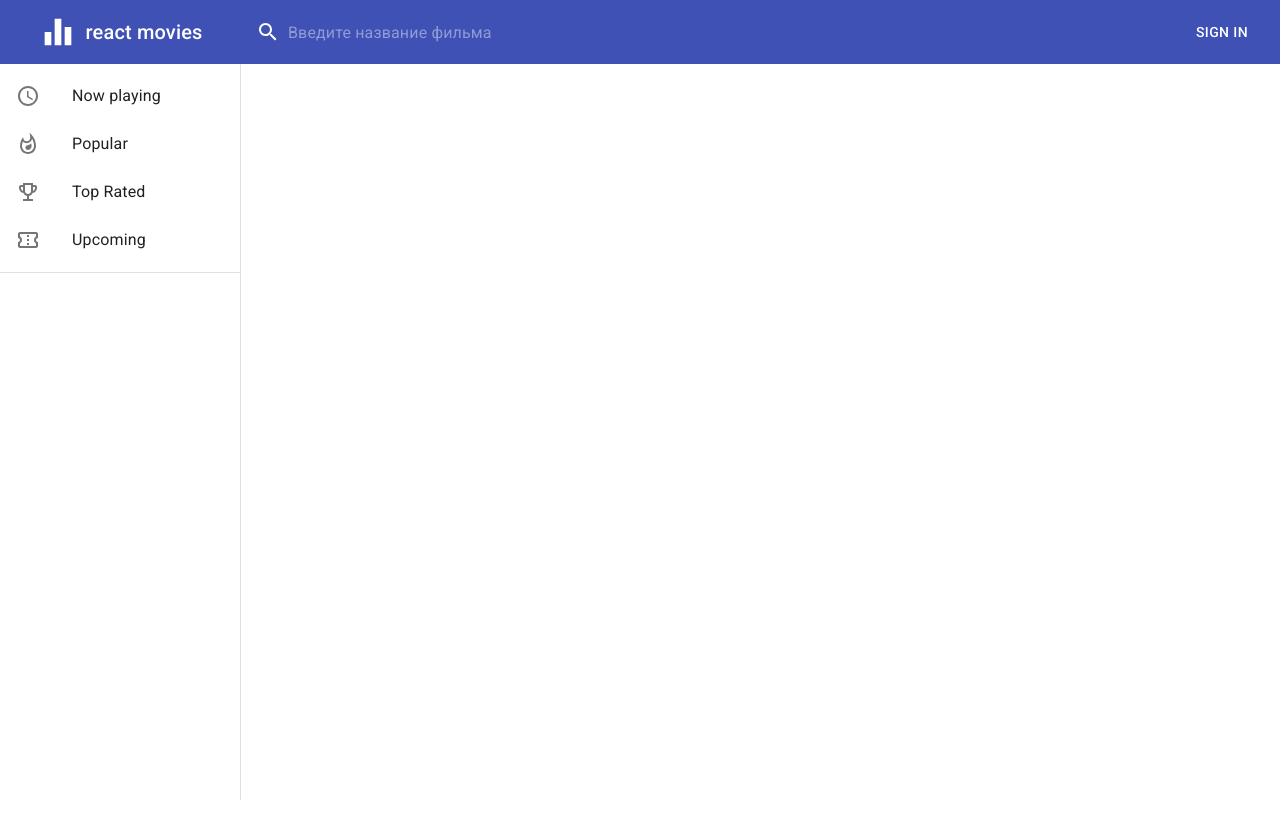
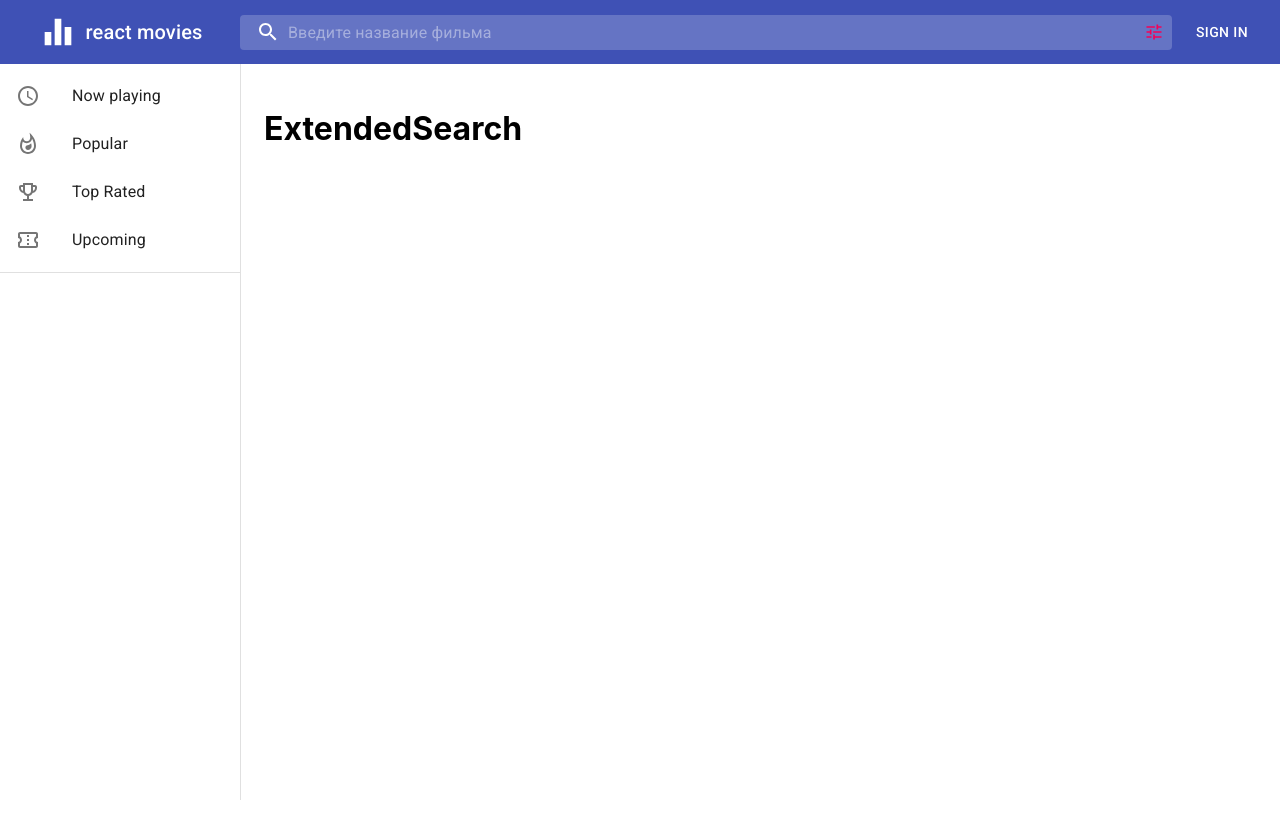
Before and after one commit to iv13-web/intensive-project, a React (Create React App) app: page /#/s in a window 1280 px wide. Shown: the top 838 px of the page. Built offline with nearby package versions, Linux system fonts and the light colour scheme.

Commit message:
added extended search icon to search bar

```diff
--- a/src/App.js
+++ b/src/App.js
@@ -10,6 +10,7 @@ import SignIn from './pages/SignIn'
 import SignUp from './pages/SignUp'
 import PrivateRoute from './components/PrivateRoute'
 import SearchResults from './pages/SearchResults'
+import ExtendedSearch from './pages/ExtendedSearch'
 
 export default function App() {
   const dispatch = useDispatch()
@@ -20,6 +21,7 @@ export default function App() {
       <Layout>
         <Switch>
           <Route exact path='/' component={Home}/>
+          <Route path='/s' component={ExtendedSearch}/>
           <Route path='/search' component={SearchResults}/>
           <PrivateRoute path='/favorite' component={Favorite}/>
           <Route path='/movie/:id/:tab/' component={Movie}/>
--- a/src/Layout/Header.js
+++ b/src/Layout/Header.js
@@ -25,6 +25,9 @@ const useStyles = makeStyles(theme => ({
 	toolbar: {
 		paddingLeft: 0,
 		position: 'relative',
+	},
+	authBtn: {
+		marginLeft: 'auto'
 	},
 	loader: {
 		position: 'absolute',
@@ -64,6 +67,7 @@ export default function Header({children}) {
 								aria-haspopup="true"
 								onClick={handleProfileMenuOpen}
 								color='inherit'
+								className={s.authBtn}
 							>
 								<AccountCircle />
 							</IconButton>
--- a/src/components/SearchBar.js
+++ b/src/components/SearchBar.js
@@ -6,6 +6,7 @@ import {useCallback, useEffect, useRef, useState} from 'react'
 import {useHistory, useLocation} from 'react-router-dom'
 import {useLazySearchMovieByNameQuery} from '../store/moviesApi'
 import {useDispatch, useSelector} from 'react-redux'
+import {Link as BrowserLink} from 'react-router-dom'
 import {
   setInputQuery,
   setSearchFetching,
@@ -13,24 +14,20 @@ import {
   setSuggestResults
 } from '../store/searchSlice'
 import useUpdatedEffect from '../hooks/useUpdatedEffect'
-import {Button} from '@material-ui/core'
+import {Button, IconButton} from '@material-ui/core'
+import TuneIcon from '@material-ui/icons/Tune'
 import Suggest from './Suggest'
 
 
 const useStyles = makeStyles((theme) => ({
+  form: {
+    flexGrow: 1,
+  },
   search: {
+    display: 'flex',
     position: 'relative',
     borderRadius: theme.shape.borderRadius,
-    '&:hover': {
-      backgroundColor: (validInput) => {
-        return validInput
-          ? alpha(theme.palette.common.white, 0.25)
-          : theme.palette.secondary.light
-      },
-    },
-    backgroundColor: (validInput) => {
-      return validInput ? 'inherit' : theme.palette.secondary.light
-    },
+    backgroundColor: alpha(theme.palette.common.white, 0.20),
     marginRight: theme.spacing(2),
     marginLeft: 0,
     transition: 'all .3s ease',
@@ -45,28 +42,57 @@ const useStyles = makeStyles((theme) => ({
     display: 'flex',
     alignItems: 'center',
     justifyContent: 'center',
+    zIndex: 100
   },
   inputRoot: {
+    borderRadius: theme.shape.borderRadius,
     width: '100%',
-    color: (validInput) => {
+    color: ({validInput}) => {
       return validInput ? 'inherit' : theme.palette.grey['50']
+    },
+    backgroundColor: ({validInput}) => {
+      return validInput ? 'inherit' : theme.palette.secondary.light
     },
   },
   inputInput: {
     padding: theme.spacing(1, 1, 1, 0),
     paddingLeft: `calc(1em + ${theme.spacing(4)}px)`,
     width: '100%',
+    borderRadius: theme.shape.borderRadius,
+    transition: 'all .3s ease',
+    '&:focus': {
+      backgroundColor: alpha(theme.palette.common.white, 0.25)
+    },
+    '&::placeholder': {
+      transition: 'color .3s ease'
+    },
+    '&:focus::placeholder': {
+      color: 'transparent'
+    },
   },
+  extendedSearch: {
+    padding: '4px 8px',
+    borderRadius: 0,
+
+  },
+  extendedSearchIcon: {
+    color: ({pathname}) => {
+      return pathname === '/s' ? theme.palette.secondary.main : 'inherit'
+    }
+  },
+  link: {
+    display: 'flex',
+  }
 }))
 
 export default function SearchBar() {
   const query = useSelector(state => state.search.query)
-  const [validInput, setInputValidity] = useState()
-  const s = useStyles(validInput)
+  const [validInput, setInputValidity] = useState(true)
+  const {search: isOnSearchPage, pathname} = useLocation()
+  const s = useStyles({validInput, pathname})
   const history = useHistory()
   const [trigger, {data, isSuccess, isFetching}] = useLazySearchMovieByNameQuery()
   const storedSuggestResults = useSelector(state => state.search.suggestResults?.results)
-  const {search: isOnSearchPage} = useLocation()
   const dispatch = useDispatch()
   const inputRef = useRef()
 
@@ -85,6 +111,7 @@ export default function SearchBar() {
 
   const handleSubmit = () => {
     if (!query.length) {
+      console.log('dsgsfd')
       return setInputValidity(false)
     }
     clearInput()
@@ -125,7 +152,7 @@ export default function SearchBar() {
         <div className={s.searchIcon}>
           <SearchIcon/>
         </div>
-        <form onSubmit={handleSubmit}>
+        <form onSubmit={handleSubmit} className={s.form}>
           <InputBase
             placeholder="Введите название фильма"
             classes={{root: s.inputRoot, input: s.inputInput}}
@@ -136,6 +163,11 @@ export default function SearchBar() {
             value={query}
           />
         </form>
+        <BrowserLink to='/s' className={s.link}>
+          <IconButton disableRipple className={s.extendedSearch}>
+            <TuneIcon fontSize='small' className={s.extendedSearchIcon}/>
+          </IconButton>
+        </BrowserLink>
       </div>
       {query &&
         <Button
--- a/src/index.css
+++ b/src/index.css
@@ -1,3 +1,16 @@
+html::-webkit-scrollbar {
+  width: .65vw;
+}
+html::-webkit-scrollbar-track {
+  background-color: #ccc;
+}
+html::-webkit-scrollbar-thumb {
+  background-color: #aaa;
+}
+html::-webkit-scrollbar-thumb:hover {
+  background-color: #888;
+}
+
 body {
   margin: 0;
   font-family: -apple-system, BlinkMacSystemFont, 'Segoe UI', 'Roboto', 'Oxygen',
--- /dev/null
+++ b/src/pages/ExtendedSearch.js
@@ -0,0 +1,6 @@
+
+export default function ExtendedSearch() {
+  return (
+    <h1>ExtendedSearch</h1>
+  )
+}
```
